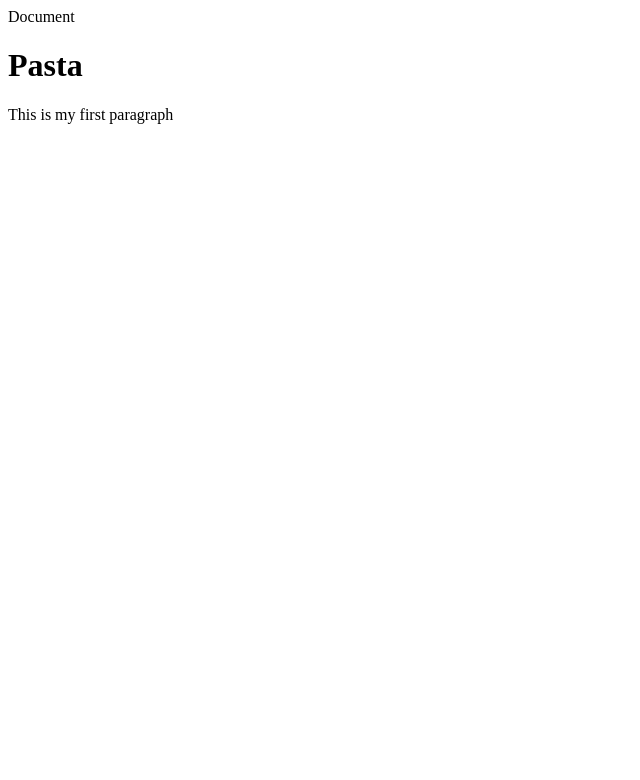
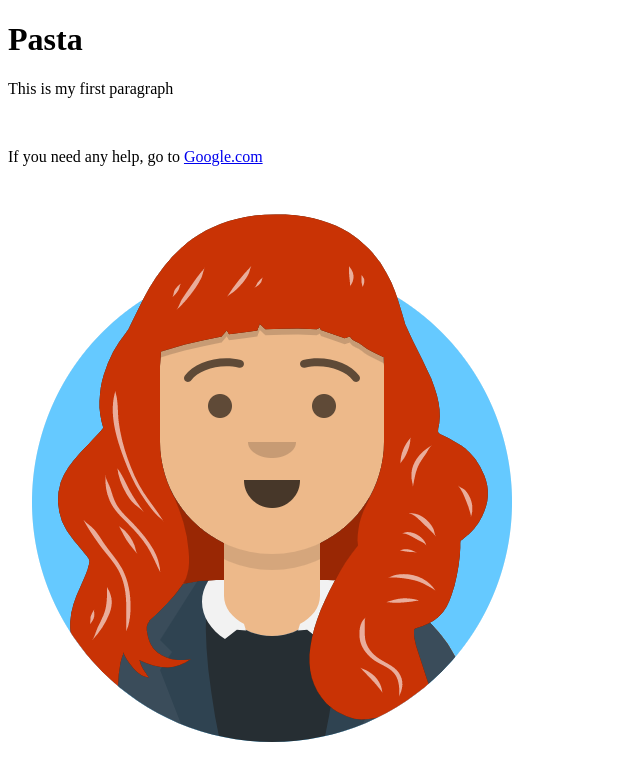
Before and after one commit to nicksta16/Recipe-website, a plain HTML site: page Recipie html/index.html in a window 1280 px wide. Shown: the whole page, without its empty margins (0-640 px from the left). Drawn offline with Linux system fonts and the light colour scheme.

Commit message:
Adds avatar image
As part of the tutorial, adds the avatar.png as well as implements the html code to allow this to appear. Also adds a folder for our images, so that can be organized. Added a link to google.

```diff
--- a/Recipie html/index.html
+++ b/Recipie html/index.html
@@ -4,9 +4,13 @@
     <meta charset="UTF-8">
     <meta name="viewport" content="width=device-width, initial-scale=1.0">
     <title>Algorithms for Cooking</title>
-</head>Document
+</head>
 <body>
     <h1>Pasta</h1>
     <p>This is my first paragraph</p>
+    <br>
+    <p>If you need any help, go to <a href="https://www.google.com">Google.com</a></p>
+
+    <img src="Images/avataaars.png" alt = "My avatar">
 </body>
 </html>
```
Also changed, not shown: Recipie html/Images/avataaars.png (added).
